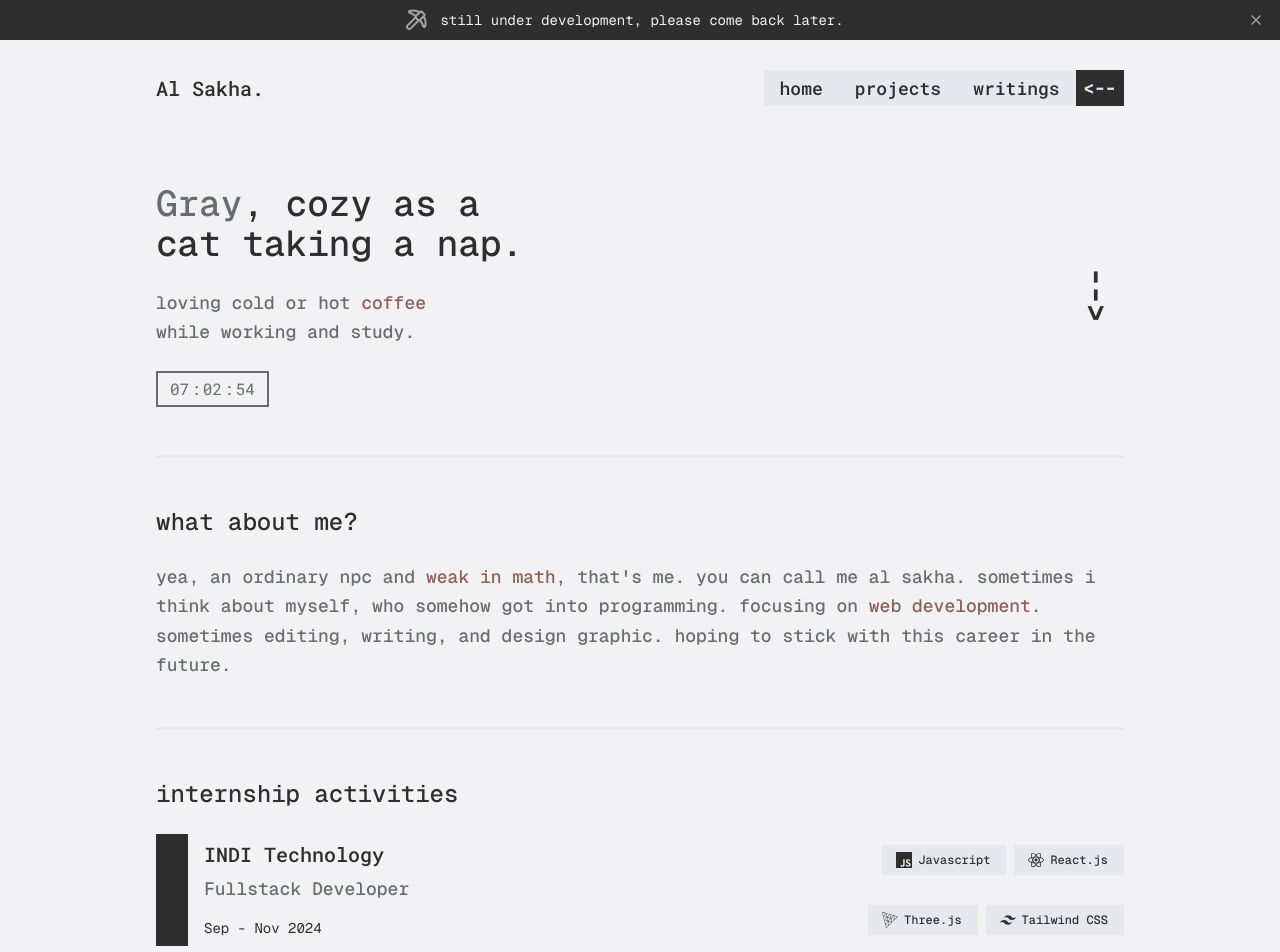
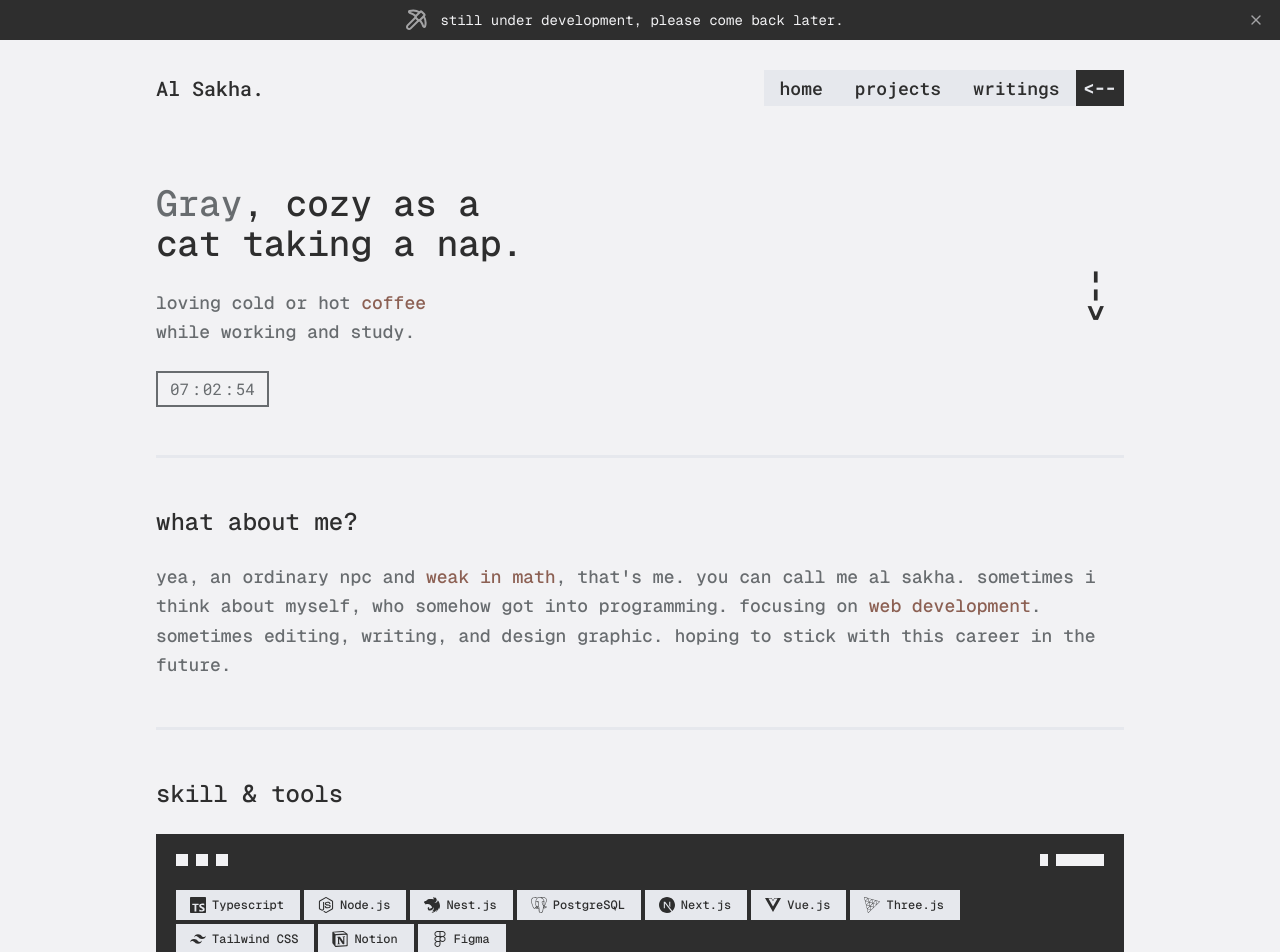
Before and after one commit to IRTIDEATH/Al-Sakha, a Next.js app: page / in a window 1280 px wide. Shown: the top 952 px of the page. Built offline with nearby package versions, Linux system fonts and the light colour scheme.

Commit message:
Update structure home page

```diff
--- a/app/page.tsx
+++ b/app/page.tsx
@@ -5,6 +5,7 @@ import ColorPaletteSection from "@/components/section/home/color-palette-section
 import InspirationSection from "@/components/section/home/inspiration-section";
 import dynamic from "next/dynamic";
 import ChatmeSection from "@/components/section/home/chatme-section";
+import SkillSection from "@/components/section/home/skill-section";
 
 const InternshipSection = dynamic(() => import("@/components/section/home/internship-section"));
 
@@ -15,6 +16,8 @@ const Page = () => {
       <HeroSection />
       <Divider />
       <AboutSection />
+      <Divider />
+      <SkillSection />
       <Divider />
       <InternshipSection />
       <Divider />
--- a/components/section/home/about-section.tsx
+++ b/components/section/home/about-section.tsx
@@ -6,7 +6,7 @@ const AboutSection = () => {
   return (
     <section className="w-full mx-auto">
       <h1 className="text-2xl mb-6 font-medium">
-        <span className="inline-block">what about me?</span>
+        what about me?
       </h1>
       <p
         className="w-full text-zeta font-medium text-lg text-start"
```
